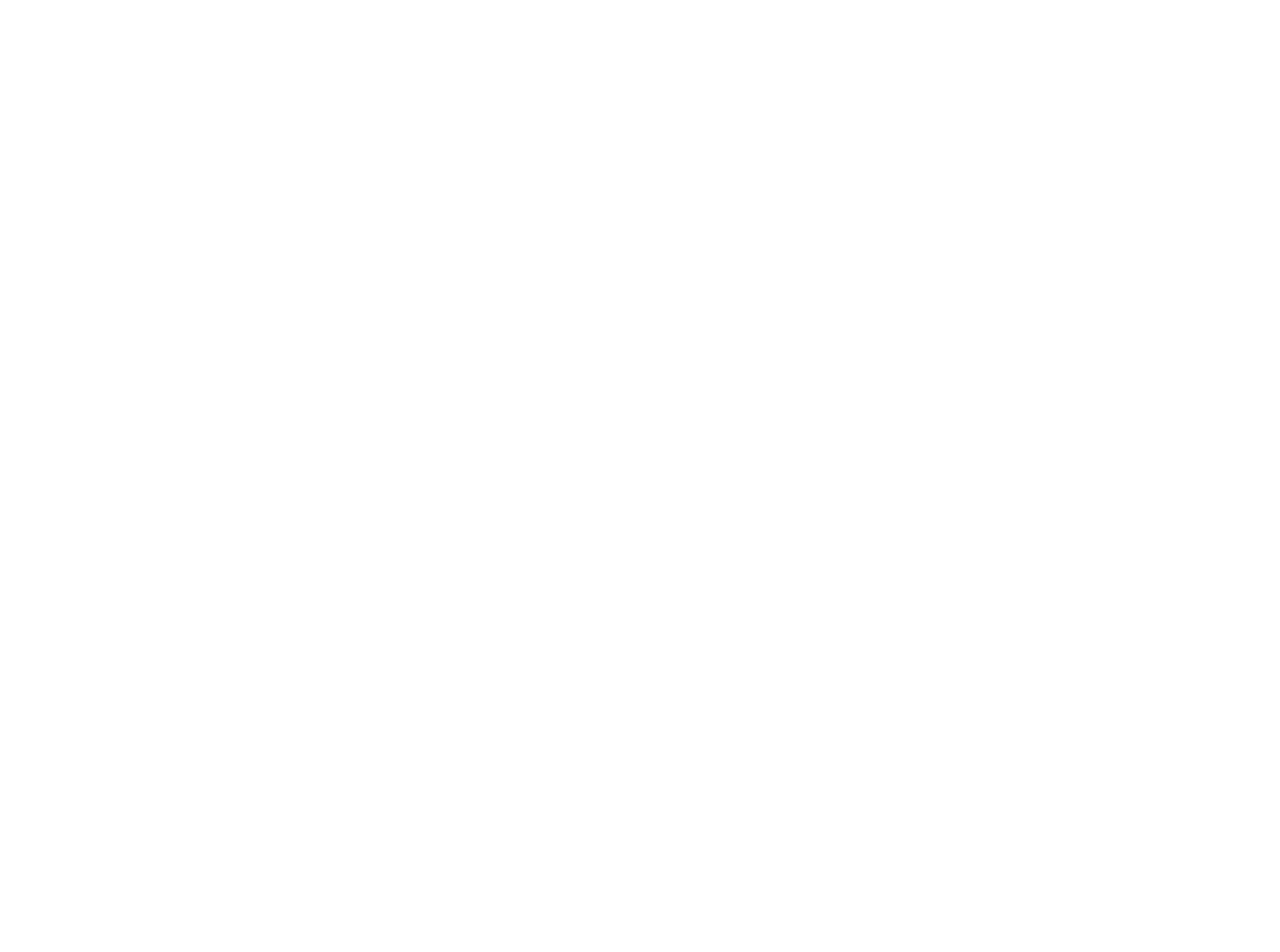
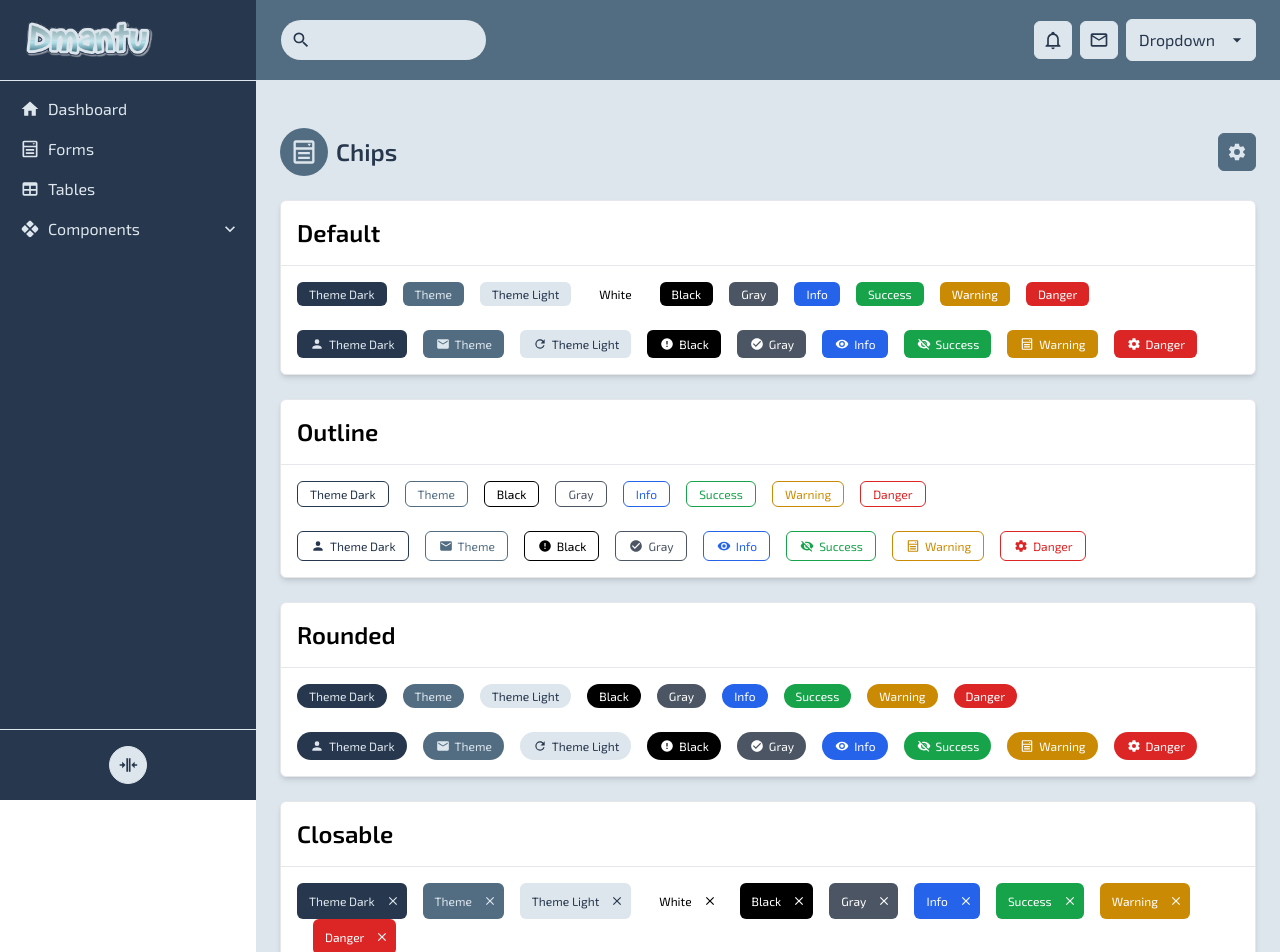
Before and after one commit to vishalkanani99/dmantu-admin, a Vue app: page /chips in a window 1280 px wide. Before the commit this address had no page. Shown: the top 952 px of the page. Before the commit the page ends 800 px from the top, so only its background shows below. Built offline with nearby package versions, Linux system fonts and the light colour scheme.

Commit message:
added: chips component and page

```diff
--- /dev/null
+++ b/src/components/Chip.vue
@@ -0,0 +1,81 @@
+<script setup>
+  import { computed } from 'vue';
+  import { mdiClose } from '@mdi/js';
+  import { background, text, getDefaultTextStyle, border } from '../color';
+  import Icon from './Icon.vue';
+
+  const props = defineProps({
+    label: String,
+    color: {
+      type: String,
+      default: 'theme',
+    },
+    iconPath: String,
+    rounded: Boolean,
+    outline: Boolean,
+    closable: Boolean,
+  });
+
+  const emit = defineEmits(['close']);
+
+  const textStyle = getDefaultTextStyle(props.color);
+
+  const defaultStyle = computed(() => {
+    let style = [
+      'relative inline-flex items-center',
+      'px-3',
+      props.closable ? 'py-2' : 'py-1.5',
+      props.rounded ? 'rounded-full' : 'rounded-md',
+      'leading-none whitespace-nowrap',
+      'text-xs capitalize',
+    ];
+
+    if( props.outline ) {
+      style = [
+        ...style,
+        'border bg-transparent',
+        border[props.color],
+        text[props.color],
+      ];
+      return style;
+    }
+
+    style = [
+      ...style,
+      background[props.color],
+      textStyle.color,
+    ];
+
+    return style;
+  });
+
+  const closeIconStyle = computed(() => {
+    let style = [
+      'w-5 h-5 cursor-pointer rounded-full',
+      props.rounded ? '-mr-1' : '-mr-2',
+      background.hover(props.color, true),
+    ];
+
+    if( props.outline ) {
+      style.push(textStyle.colorOnHover);
+    }
+
+    return style;
+  });
+</script>
+<template>
+  <div
+    :class="defaultStyle">
+    <slot>
+      <Icon v-if="iconPath" class="w-4 h-4 mr-1" :path="iconPath" size="14" />
+      <span v-if="label" :class="{ 'pr-2': closable }">{{ label }}</span>
+      <Icon
+        v-if="closable"
+        :class="closeIconStyle"
+        :path="mdiClose"
+        size="14"
+        @click="$emit('close')"
+      />
+    </slot>
+  </div>
+</template>
--- a/src/menu.js
+++ b/src/menu.js
@@ -5,6 +5,7 @@ import {
   mdiFormSelect,
   mdiButtonCursor,
   mdiPageLayoutBody,
+  mdiLabel,
 } from '@mdi/js';
 
 const menu = [
@@ -34,6 +35,11 @@ const menu = [
         iconPath: mdiButtonCursor,
       },
       {
+        label: 'Chips',
+        to: '/chips',
+        iconPath: mdiLabel,
+      },
+      {
         label: 'Cards',
         to: '/cards',
         iconPath: mdiPageLayoutBody,
--- /dev/null
+++ b/src/pages/chips.vue
@@ -0,0 +1,136 @@
+<script setup>
+import { reactive, ref, shallowRef } from 'vue';
+import {
+  mdiFormSelect,
+  mdiCog,
+  mdiAccount,
+  mdiEmail,
+  mdiRefresh,
+  mdiAlertCircle,
+  mdiCheckCircle,
+  mdiEye,
+  mdiEyeOff,
+} from '@mdi/js';
+import LayoutAuthenticated from '../layouts/LayoutAuthenticated.vue';
+import Section from '../components/section/Section.vue';
+import Card from '../components/card/Card.vue';
+import Chip from '../components/Chip.vue';
+
+</script>
+<template>
+  <LayoutAuthenticated>
+    <Section
+      title="Chips"
+      :iconPath="mdiFormSelect"
+      :btnIconPath="mdiCog"
+      btnColor="theme"
+    >
+      <Card title="Default" noFooter>
+        <div class="flex items-center flex-wrap space-x-4 mb-6">
+          <Chip color="theme-dark" label="Theme Dark"></Chip>
+          <Chip color="theme" label="Theme"></Chip>
+          <Chip color="theme-light" label="Theme Light"></Chip>
+          <Chip color="white" label="white"></Chip>
+          <Chip color="black" label="Black"></Chip>
+          <Chip color="gray" label="Gray"></Chip>
+          <Chip color="info" label="Info"></Chip>
+          <Chip color="success" label="Success"></Chip>
+          <Chip color="warning" label="Warning"></Chip>
+          <Chip color="danger" label="Danger"></Chip>
+        </div>
+        <div class="flex items-center flex-wrap space-x-4">
+          <Chip color="theme-dark" label="Theme Dark" :iconPath="mdiAccount"></Chip>
+          <Chip color="theme" label="Theme" :iconPath="mdiEmail"></Chip>
+          <Chip color="theme-light" label="Theme Light" :iconPath="mdiRefresh"></Chip>
+          <Chip color="black" label="Black" :iconPath="mdiAlertCircle"></Chip>
+          <Chip color="gray" label="Gray" :iconPath="mdiCheckCircle"></Chip>
+          <Chip color="info" label="Info" :iconPath="mdiEye"></Chip>
+          <Chip color="success" label="Success" :iconPath="mdiEyeOff"></Chip>
+          <Chip color="warning" label="Warning" :iconPath="mdiFormSelect"></Chip>
+          <Chip color="danger" label="Danger" :iconPath="mdiCog"></Chip>
+        </div>
+      </Card>
+      <Card title="Outline" noFooter>
+        <div class="flex items-center flex-wrap space-x-4 mb-6">
+          <Chip color="theme-dark" label="Theme Dark" outline></Chip>
+          <Chip color="theme" label="Theme" outline></Chip>
+          <Chip color="black" label="Black" outline></Chip>
+          <Chip color="gray" label="Gray" outline></Chip>
+          <Chip color="info" label="Info" outline></Chip>
+          <Chip color="success" label="Success" outline></Chip>
+          <Chip color="warning" label="Warning" outline></Chip>
+          <Chip color="danger" label="Danger" outline></Chip>
+        </div>
+        <div class="flex items-center flex-wrap space-x-4">
+          <Chip color="theme-dark" label="Theme Dark" :iconPath="mdiAccount" outline></Chip>
+          <Chip color="theme" label="Theme" :iconPath="mdiEmail" outline></Chip>
+          <Chip color="black" label="Black" :iconPath="mdiAlertCircle" outline></Chip>
+          <Chip color="gray" label="Gray" :iconPath="mdiCheckCircle" outline></Chip>
+          <Chip color="info" label="Info" :iconPath="mdiEye" outline></Chip>
+          <Chip color="success" label="Success" :iconPath="mdiEyeOff" outline></Chip>
+          <Chip color="warning" label="Warning" :iconPath="mdiFormSelect" outline></Chip>
+          <Chip color="danger" label="Danger" :iconPath="mdiCog" outline></Chip>
+        </div>
+      </Card>
+      <Card title="Rounded" noFooter>
+        <div class="flex items-center flex-wrap space-x-4 mb-6">
+          <Chip color="theme-dark" label="Theme Dark" rounded></Chip>
+          <Chip color="theme" label="Theme" rounded></Chip>
+          <Chip color="theme-light" label="Theme Light" rounded></Chip>
+          <Chip color="black" label="Black" rounded></Chip>
+          <Chip color="gray" label="Gray" rounded></Chip>
+          <Chip color="info" label="Info" rounded></Chip>
+          <Chip color="success" label="Success" rounded></Chip>
+          <Chip color="warning" label="Warning" rounded></Chip>
+          <Chip color="danger" label="Danger" rounded></Chip>
+        </div>
+        <div class="flex items-center flex-wrap space-x-4">
+          <Chip color="theme-dark" label="Theme Dark" :iconPath="mdiAccount" rounded></Chip>
+          <Chip color="theme" label="Theme" :iconPath="mdiEmail" rounded></Chip>
+          <Chip color="theme-light" label="Theme Light" :iconPath="mdiRefresh" rounded></Chip>
+          <Chip color="black" label="Black" :iconPath="mdiAlertCircle" rounded></Chip>
+          <Chip color="gray" label="Gray" :iconPath="mdiCheckCircle" rounded></Chip>
+          <Chip color="info" label="Info" :iconPath="mdiEye" rounded></Chip>
+          <Chip color="success" label="Success" :iconPath="mdiEyeOff" rounded></Chip>
+          <Chip color="warning" label="Warning" :iconPath="mdiFormSelect" rounded></Chip>
+          <Chip color="danger" label="Danger" :iconPath="mdiCog" rounded></Chip>
+        </div>
+      </Card>
+      <Card title="Closable" noFooter>
+        <div class="flex items-center flex-wrap space-x-4 mb-6">
+          <Chip color="theme-dark" label="Theme Dark" closable></Chip>
+          <Chip color="theme" label="Theme" closable></Chip>
+          <Chip color="theme-light" label="Theme Light" closable></Chip>
+          <Chip color="white" label="white" closable></Chip>
+          <Chip color="black" label="Black" closable></Chip>
+          <Chip color="gray" label="Gray" closable></Chip>
+          <Chip color="info" label="Info" closable></Chip>
+          <Chip color="success" label="Success" closable></Chip>
+          <Chip color="warning" label="Warning" closable></Chip>
+          <Chip color="danger" label="Danger" closable></Chip>
+        </div>
+        <div class="flex items-center flex-wrap space-x-4 mb-6">
+          <Chip color="theme-dark" label="Theme Dark" outline closable></Chip>
+          <Chip color="theme" label="Theme" outline closable></Chip>
+          <Chip color="black" label="Black" outline closable></Chip>
+          <Chip color="gray" label="Gray" outline closable></Chip>
+          <Chip color="info" label="Info" outline closable></Chip>
+          <Chip color="success" label="Success" outline closable></Chip>
+          <Chip color="warning" label="Warning" outline closable></Chip>
+          <Chip color="danger" label="Danger" outline closable></Chip>
+        </div>
+        <div class="flex items-center flex-wrap space-x-4">
+          <Chip color="theme-dark" label="Theme Dark" :iconPath="mdiAccount" rounded closable></Chip>
+          <Chip color="theme" label="Theme" :iconPath="mdiEmail" rounded closable></Chip>
+          <Chip color="theme-light" label="Theme Light" :iconPath="mdiRefresh" rounded closable></Chip>
+          <Chip color="black" label="Black" :iconPath="mdiAlertCircle" rounded closable></Chip>
+          <Chip color="gray" label="Gray" :iconPath="mdiCheckCircle" rounded closable></Chip>
+          <Chip color="info" label="Info" :iconPath="mdiEye" rounded closable></Chip>
+          <Chip color="success" label="Success" :iconPath="mdiEyeOff" rounded closable></Chip>
+          <Chip color="warning" label="Warning" :iconPath="mdiFormSelect" rounded closable></Chip>
+          <Chip color="danger" label="Danger" :iconPath="mdiCog" rounded closable></Chip>
+        </div>
+      </Card>
+    </Section>
+  </LayoutAuthenticated>
+</template>
--- a/src/routes.js
+++ b/src/routes.js
@@ -2,6 +2,7 @@ import Dashboard from './pages/dashboard.vue'
 import Forms from './pages/forms.vue'
 import Tables from './pages/tables.vue'
 import Buttons from './pages/buttons.vue'
+import Chips from './pages/chips.vue'
 import Cards from './pages/cards.vue'
 
 export const routes = [
@@ -26,6 +27,11 @@ export const routes = [
     component: Buttons,
   },
   {
+    name: 'Chips',
+    path: '/chips',
+    component: Chips,
+  },
+  {
     name: 'Cards',
     path: '/cards',
     component: Cards,
```
